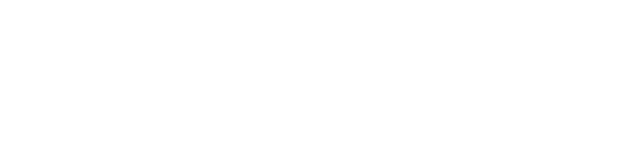
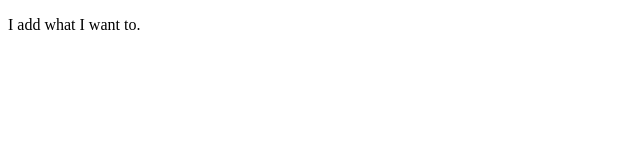
Before and after one commit to KyraDaniele/test-git, a plain HTML site: page index.html in a window 1280 px wide. Shown: the whole page, without its empty margins (0-640 px from the left). Drawn offline with Linux system fonts and the light colour scheme.

Commit message:
Add a <p> tag

```diff
--- a/index.html
+++ b/index.html
@@ -1,12 +1,15 @@
 <!DOCTYPE html>
 <html lang="en">
+
 <head>
     <meta charset="UTF-8">
     <meta name="viewport" content="width=device-width, initial-scale=1.0">
     <meta http-equiv="X-UA-Compatible" content="ie=edge">
     <title>Document</title>
 </head>
+
 <body>
+    <p>I add what I want to.</p>
+</body>
 
-</body>
 </html>
```
